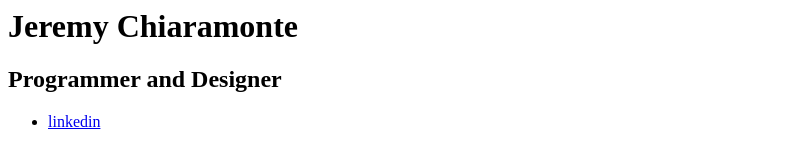
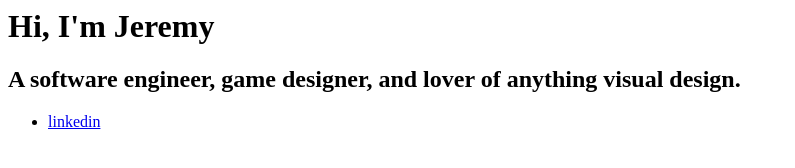
Before and after one commit to realsnehpatel/jchiaramonte7.github.io, a plain HTML site: page index.html in a window 1280 px wide. Shown: the whole page, without its empty margins (0-795 px from the left). Drawn offline with Linux system fonts and the light colour scheme.

Commit message:
adding cname

```diff
--- a/index.html
+++ b/index.html
@@ -3,8 +3,8 @@
 	<link rel="shortcut icon" type="image/png" href="./favicon.png"/>
 </head>
 <body>
-	<h1>Jeremy Chiaramonte</h1>
-	<h2>Programmer and Designer</h2>
+	<h1>Hi, I'm Jeremy</h1>
+	<h2>A software engineer, game designer, and lover of anything visual design.</h2>
 	<ul>
 	<li><a href="#">linkedin</a></li>
 	</ul>
```
Also changed, not shown: 1 other file.
